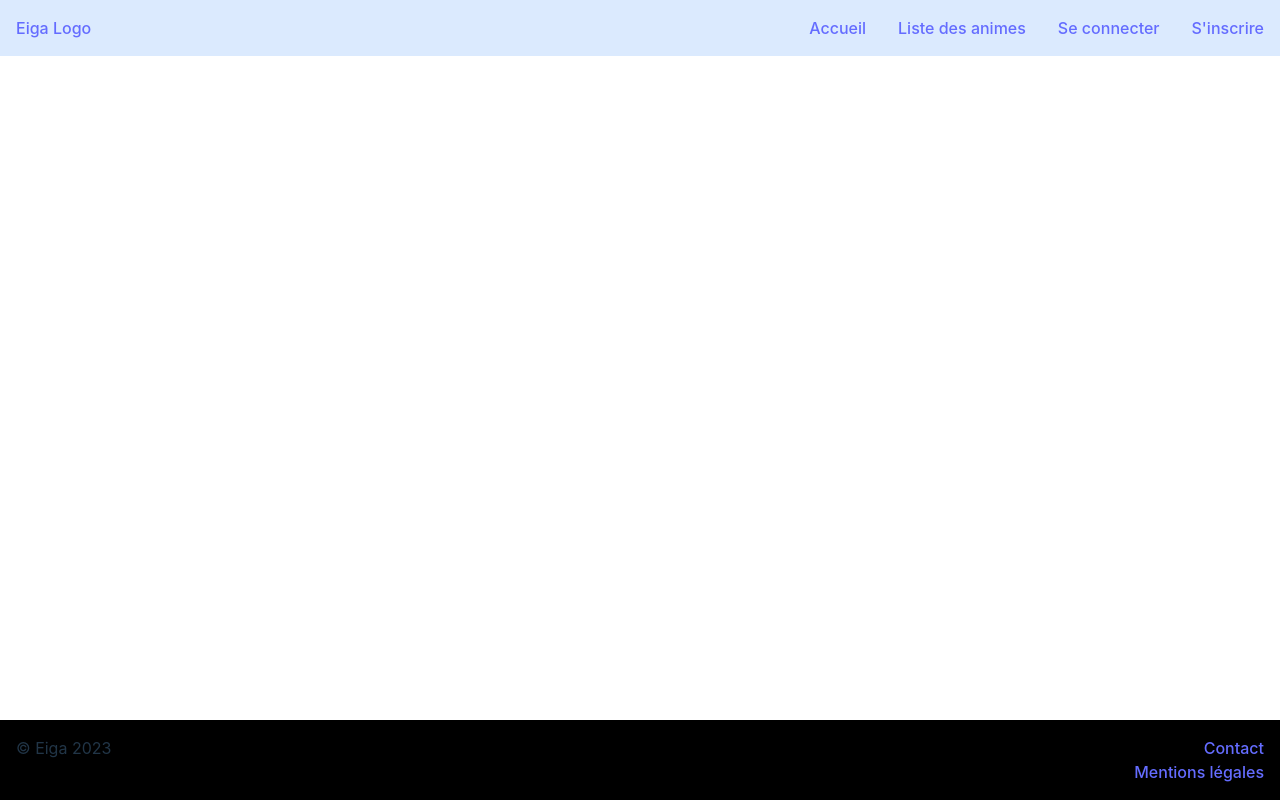
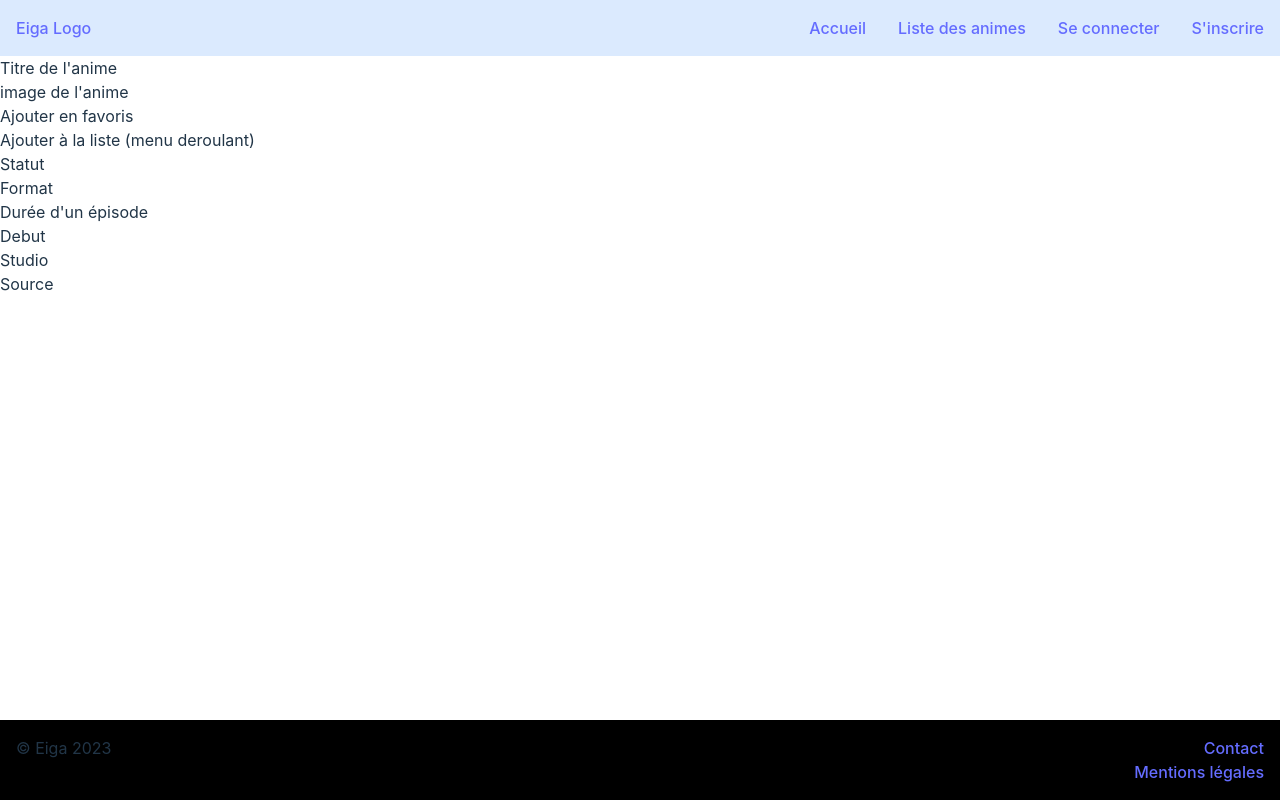
Before and after one commit to LinelinLove/hetic-architecture, a React (Vite) app in the folder architecture-anime-manga/: page /anime in a window 1280 px wide. Built offline with nearby package versions, Linux system fonts and the light colour scheme; no server answers.

Commit message:
navigateto after log/sign

```diff
--- a/architecture-anime-manga/src/App.jsx
+++ b/architecture-anime-manga/src/App.jsx
@@ -12,6 +12,7 @@ import Profil from "./pages/Profil";
 import Mentions from "./pages/Mentions";
 import PrivateRoute from "./pages/PrivateRoute";
 import { AuthProvider } from "./pages/AuthContext";
+import Anime from "./pages/Anime";
 
 export default function App() {
   return (
@@ -33,6 +34,7 @@ export default function App() {
               <Route path="/listAnimes" element={<ListAnimes />} />
               <Route path="/contact" element={<Contact />} />
               <Route path="/mentions" element={<Mentions />} />
+              <Route path="/anime" element={<Anime />} />
             </Routes>
           </div>
           <Footer />
--- a/architecture-anime-manga/src/components/molecules/Affiche.jsx
+++ b/architecture-anime-manga/src/components/molecules/Affiche.jsx
@@ -14,7 +14,7 @@ import { Autoplay, Pagination, Navigation } from "swiper/modules";
 
 export default function Affiche() {
   return (
-    <>
+    <div className="mx-[90px] my-4">
       <Swiper
         loop={true}
         spaceBetween={30}
@@ -42,6 +42,6 @@ export default function Affiche() {
         <SwiperSlide>Slide 8</SwiperSlide>
         <SwiperSlide>Slide 9</SwiperSlide>
       </Swiper>
-    </>
+    </div>
   );
 }
--- a/architecture-anime-manga/src/components/molecules/Carousel.jsx
+++ b/architecture-anime-manga/src/components/molecules/Carousel.jsx
@@ -7,17 +7,17 @@ import "./Carousel.css";
 
 export default function Carousel({ title }) {
   return (
-    <>
+    <div className="mx-[90px] my-4">
       <h2>{title}</h2>
       <Swiper
-        slidesPerView={3}
+        slidesPerView={4}
         spaceBetween={30}
         pagination={{
           clickable: true,
           dynamicBullets: true,
         }}
         modules={[Pagination]}
-        className="mySwiper h-[200px]"
+        className="mySwiper h-[300px]"
       >
         <SwiperSlide>Slide 1</SwiperSlide>
         <SwiperSlide>Slide 2</SwiperSlide>
@@ -29,6 +29,6 @@ export default function Carousel({ title }) {
         <SwiperSlide>Slide 8</SwiperSlide>
         <SwiperSlide>Slide 9</SwiperSlide>
       </Swiper>
-    </>
+    </div>
   );
 }
--- /dev/null
+++ b/architecture-anime-manga/src/pages/Anime.jsx
@@ -0,0 +1,21 @@
+import React from "react";
+
+export default function Anime() {
+  return (
+    <div>
+      <h2>Titre de l'anime</h2>
+      <div>
+        {/* <img src="" alt="" /> */}
+        image de l'anime
+      </div>
+      <p>Ajouter en favoris</p>
+      <p>Ajouter à la liste (menu deroulant)</p>
+      <p>Statut</p>
+      <p>Format</p>
+      <p>Durée d'un épisode</p>
+      <p>Debut</p>
+      <p>Studio</p>
+      <p>Source</p>
+    </div>
+  );
+}
--- a/architecture-anime-manga/src/pages/Login.jsx
+++ b/architecture-anime-manga/src/pages/Login.jsx
@@ -1,14 +1,14 @@
 import InputComponent from "../components/atoms/InputComponent";
-import { Link } from "react-router-dom";
-
+import { Link, Navigate } from "react-router-dom";
 import React, { useState } from "react";
 import { getAuth, signInWithEmailAndPassword } from "firebase/auth";
-
+import { useAuth } from "../pages/AuthContext";
 import { app } from "../firebaseConfig";
 
 const auth = getAuth(app);
 
 export default function Login() {
+  const { isUserLoggedIn } = useAuth();
   const [email, setEmail] = useState("");
   const [password, setPassword] = useState("");
 
@@ -35,6 +35,10 @@ export default function Login() {
       handleSignIn(e);
     }
   };
+
+  if (isUserLoggedIn) {
+    return <Navigate to="/" />;
+  }
 
   return (
     <div className="gap-10 flex flex-col items-center p-4">
--- a/architecture-anime-manga/src/pages/Signup.jsx
+++ b/architecture-anime-manga/src/pages/Signup.jsx
@@ -1,14 +1,15 @@
 import React, { useEffect, useState } from "react";
-import { Link } from "react-router-dom";
-
+import { Link, Navigate } from "react-router-dom";
 import InputComponent from "../components/atoms/InputComponent";
 import { getAuth, createUserWithEmailAndPassword } from "firebase/auth";
-
+import { useAuth } from "../pages/AuthContext";
 import { app } from "../firebaseConfig";
 
 const auth = getAuth(app);
 
 export default function Signup() {
+  const { isUserLoggedIn } = useAuth();
+
   const [formData, setFormData] = useState({
     username: "",
     email: "",
@@ -70,7 +71,9 @@ export default function Signup() {
       handleSubmit(e);
     }
   };
-
+  if (isUserLoggedIn) {
+    return <Navigate to="/" />;
+  }
   return (
     <div className="gap-10 flex flex-col items-center p-4">
       <div className="bg-black gap-10 flex flex-col items-center p-10 rounded-xl mt-16">
```
